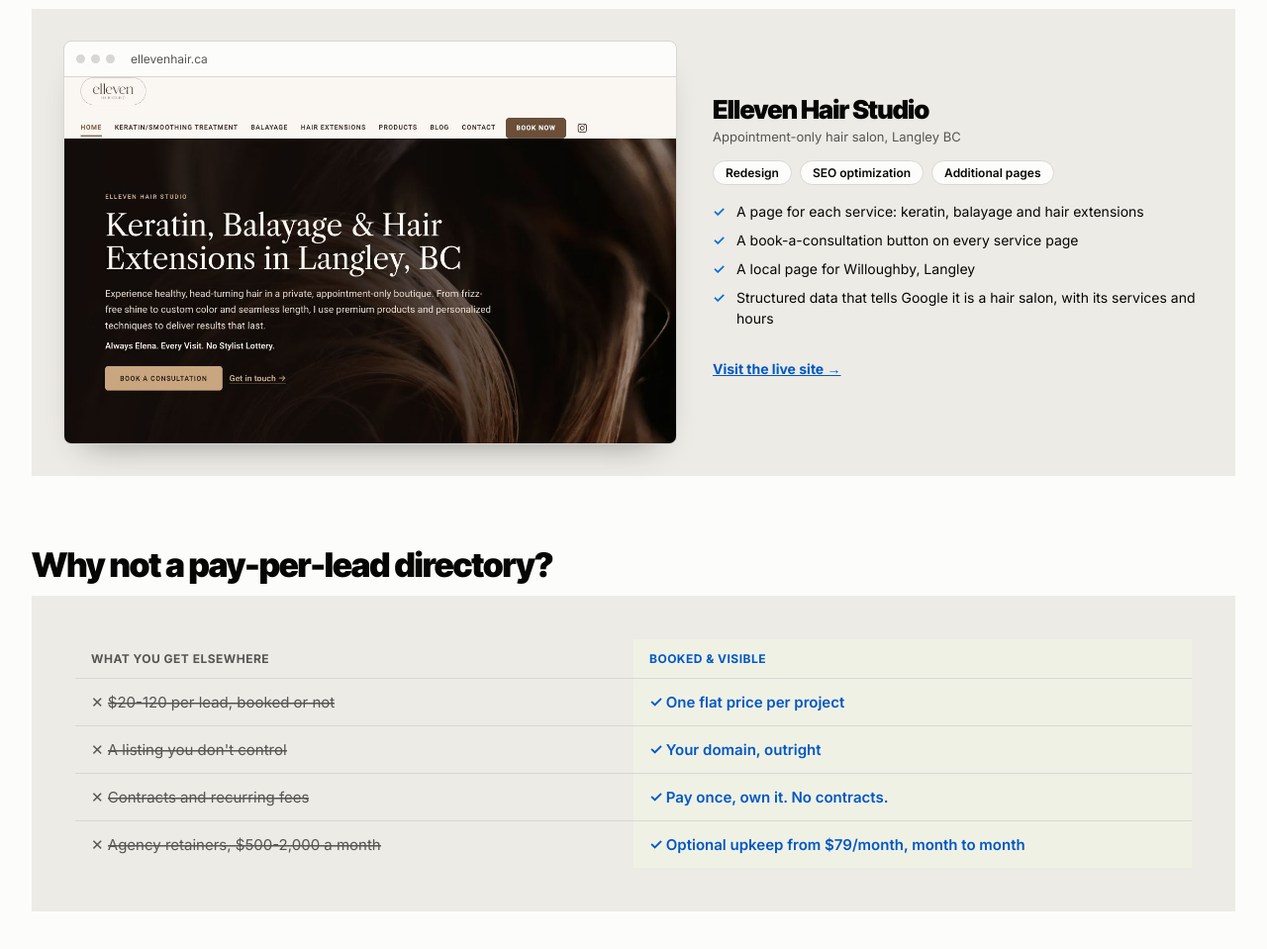
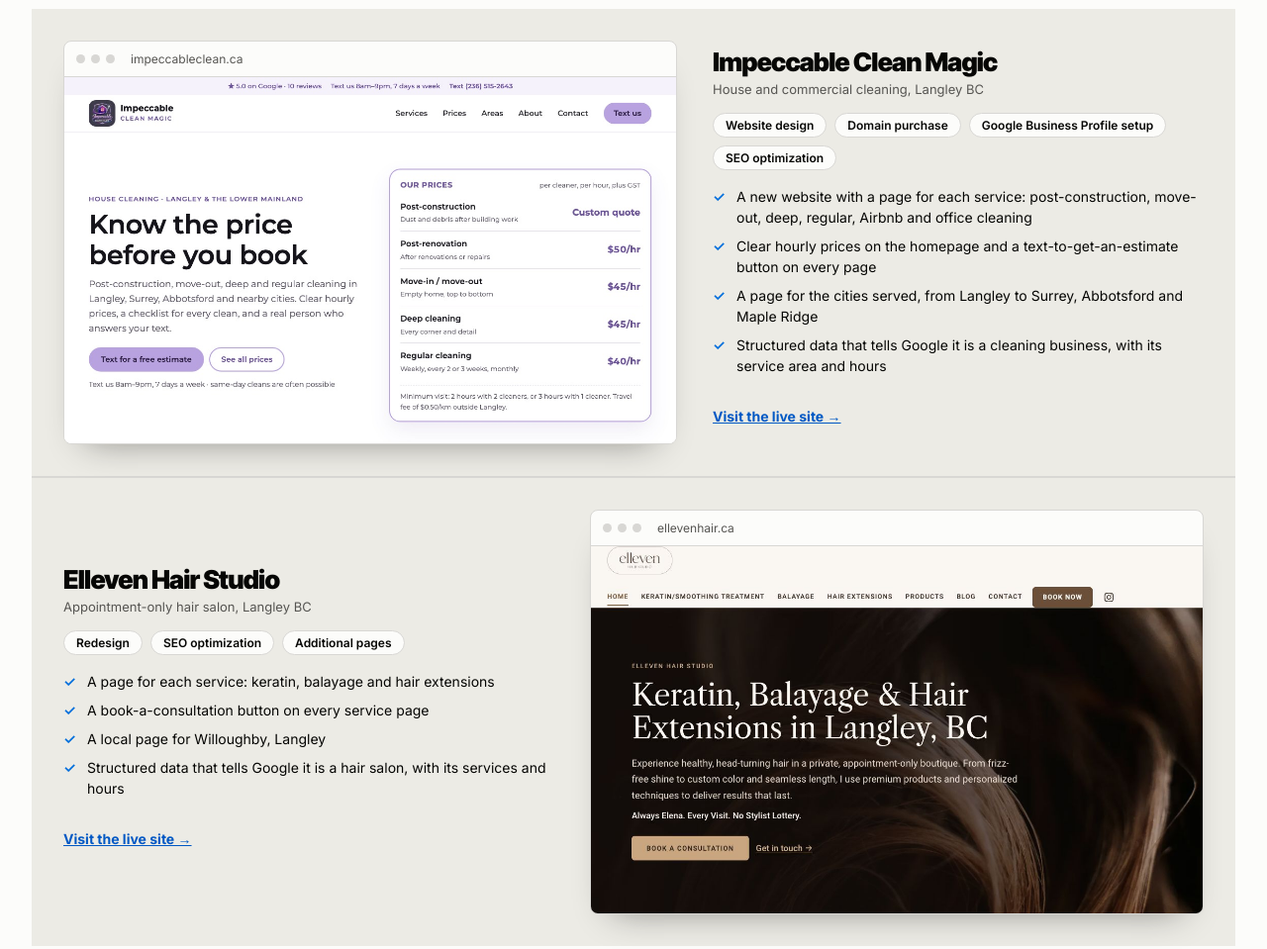
Before and after one commit to bookedandvisible493/bookedandvisible-website, a plain HTML site: page index.html in a window 1280 px wide. Shown: the part 2794-3753 px from the top of the page at 99% size. Drawn offline with Linux system fonts and the light colour scheme.

Commit message:
Homepage: add Impeccable Clean Magic to Recent work
Co-Authored-By: Claude Sonnet 5.5 <noreply@anthropic.com>

```diff
--- a/index.html
+++ b/index.html
@@ -443,6 +443,24 @@ gtag('config', 'G-3MJ8SD8MRE');
 <ul class="work-stack">
 <!-- To add a project: copy one <li> below (newest first), then change the name, details, link and screenshot (1200x720 JPEG, under 150 KB). -->
 <li class="work-card rv">
+<a href="https://impeccableclean.ca" target="_blank" rel="noopener" class="work-shot" aria-label="Visit impeccableclean.ca (opens in a new tab)">
+<div class="lp-bar" aria-hidden="true"><span></span><span></span><span></span><em>impeccableclean.ca</em></div>
+<img src="/assets/work/impeccable-clean-home.jpg" width="1200" height="720" loading="lazy" alt="Homepage of Impeccable Clean Magic: house cleaning in Langley and the Lower Mainland, with a price list and a Text for a free estimate button">
+</a>
+<div class="work-copy">
+<h3 class="work-title">Impeccable Clean Magic</h3>
+<div class="work-meta">House and commercial cleaning, Langley BC</div>
+<ul class="chips"><li>Website design</li><li>Domain purchase</li><li>Google Business Profile setup</li><li>SEO optimization</li></ul>
+<ul class="work-list">
+<li>A new website with a page for each service: post-construction, move-out, deep, regular, Airbnb and office cleaning</li>
+<li>Clear hourly prices on the homepage and a text-to-get-an-estimate button on every page</li>
+<li>A page for the cities served, from Langley to Surrey, Abbotsford and Maple Ridge</li>
+<li>Structured data that tells Google it is a cleaning business, with its service area and hours</li>
+</ul>
+<a href="https://impeccableclean.ca" target="_blank" rel="noopener" class="work-link">Visit the live site →</a>
+</div>
+</li>
+<li class="work-card rv">
 <a href="https://ellevenhair.ca" target="_blank" rel="noopener" class="work-shot" aria-label="Visit ellevenhair.ca (opens in a new tab)">
 <div class="lp-bar" aria-hidden="true"><span></span><span></span><span></span><em>ellevenhair.ca</em></div>
 <img src="/assets/work/elleven-hair-home.jpg" width="1200" height="720" loading="lazy" alt="Homepage of Elleven Hair Studio: Keratin, Balayage and Hair Extensions in Langley, BC, with Book a consultation and Get in touch buttons">
```
Also changed, not shown: assets/work/impeccable-clean-home.jpg (added).
